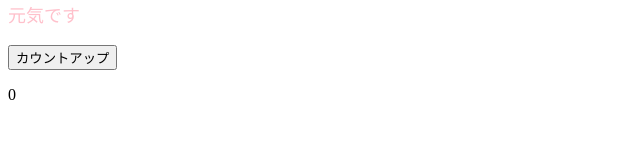
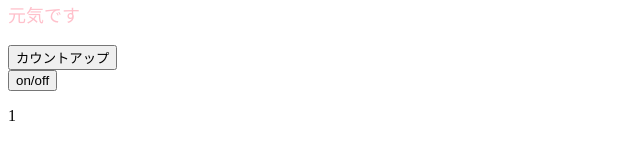
Before and after one commit to osasou/React-lesson-Udemy, a React (Create React App) app: page / in a window 1280 px wide. Shown: the part 308-468 px from the top of the page, without its empty margins (0-640 px from the left). Built offline with nearby package versions, Linux system fonts and the light colour scheme.

Commit message:
add useEffect

```diff
--- a/src/App.jsx
+++ b/src/App.jsx
@@ -1,11 +1,31 @@
-import React, { useState } from "react";
+/* eslint react-hooks/exhaustive-deps: off */
+import React, { useEffect, useState } from "react";
 import ColorfulMessage from "./components/ColorfulMessage";
 
 const App = () => {
+  // Stateが変わるたび毎回最初から実行されているよー
+  console.log("最初");
+  const [num, setNum] = useState(1);
+  const [faceShowFlag, setFaceShowFlag] = useState(false);
+
   const onClickCountUp = () => {
     setNum(num + 1);
   };
-  const [num, setNum] = useState(0);
+  const onClickSwitchShowFlag = () => {
+    setFaceShowFlag(!faceShowFlag);
+  };
+
+  useEffect(() => {
+    // 第２引数の値が変化した時だけに実行する
+    // setFaceShowFlag()で再レンダリングすると先頭に飛んでしまって，too many renderになるから注意！
+    if (num % 3 === 0) {
+      faceShowFlag || setFaceShowFlag(true);
+    } else {
+      faceShowFlag && setFaceShowFlag(false);
+    }
+    // eslint-disable-next-line react-hooks/exhaustive-deps
+  }, [num]);
+
   return (
     <>
       <h1 style={{ color: "red" }}>こんにちは</h1>
@@ -14,7 +34,10 @@
       </ColorfulMessage>
       <ColorfulMessage color="pink" message="元気です" />
       <button onClick={onClickCountUp}>カウントアップ</button>
+      <br />
+      <button onClick={onClickSwitchShowFlag}>on/off</button>
       <p>{num}</p>
+      {faceShowFlag && <p>d(￣ ￣)</p>}
     </>
   );
 };
--- a/src/components/ColorfulMessage.jsx
+++ b/src/components/ColorfulMessage.jsx
@@ -1,6 +1,8 @@
 import React from "react";
 
 const ColorfulMessage = (props) => {
+  // 親コンポーネントが再レンダリングされたら，子も再レンダリングされるよー
+  console.log("カラフル最初");
   // 分割代入してあげると毎回props.hogeと書かなくてよくなるよ
   const { color, message, children } = props;
   const contentStyle = {
```
